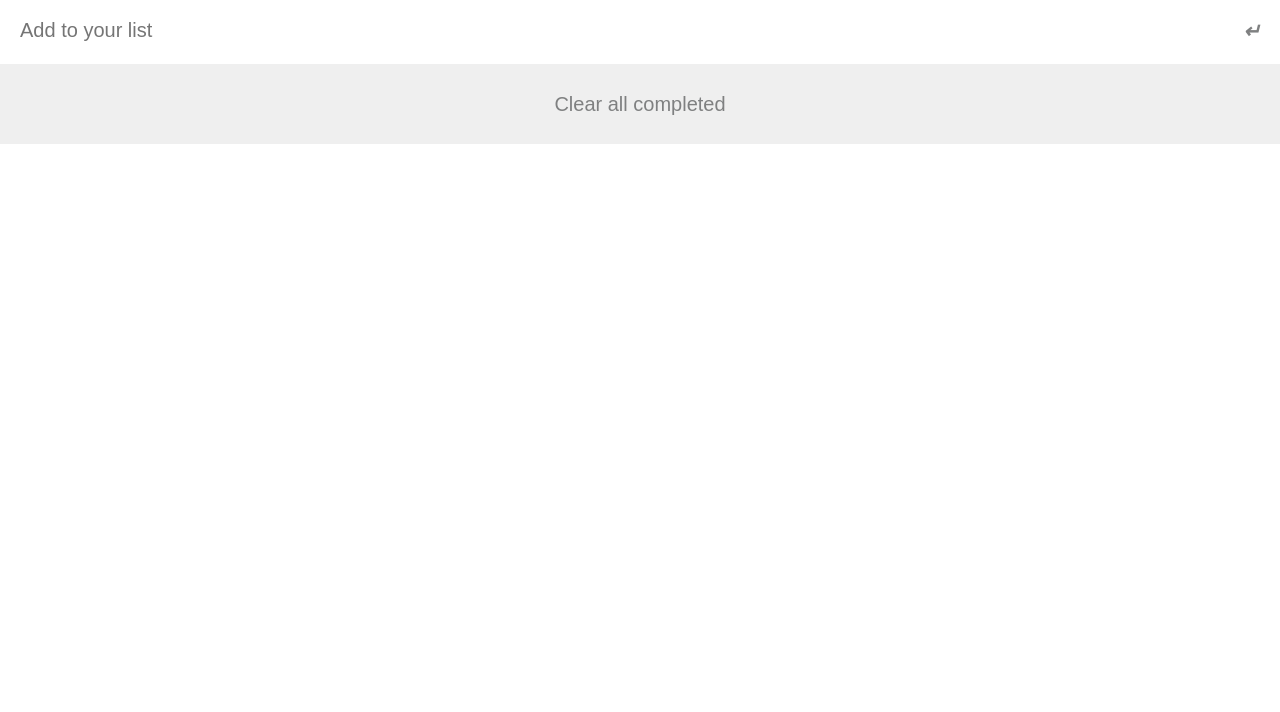
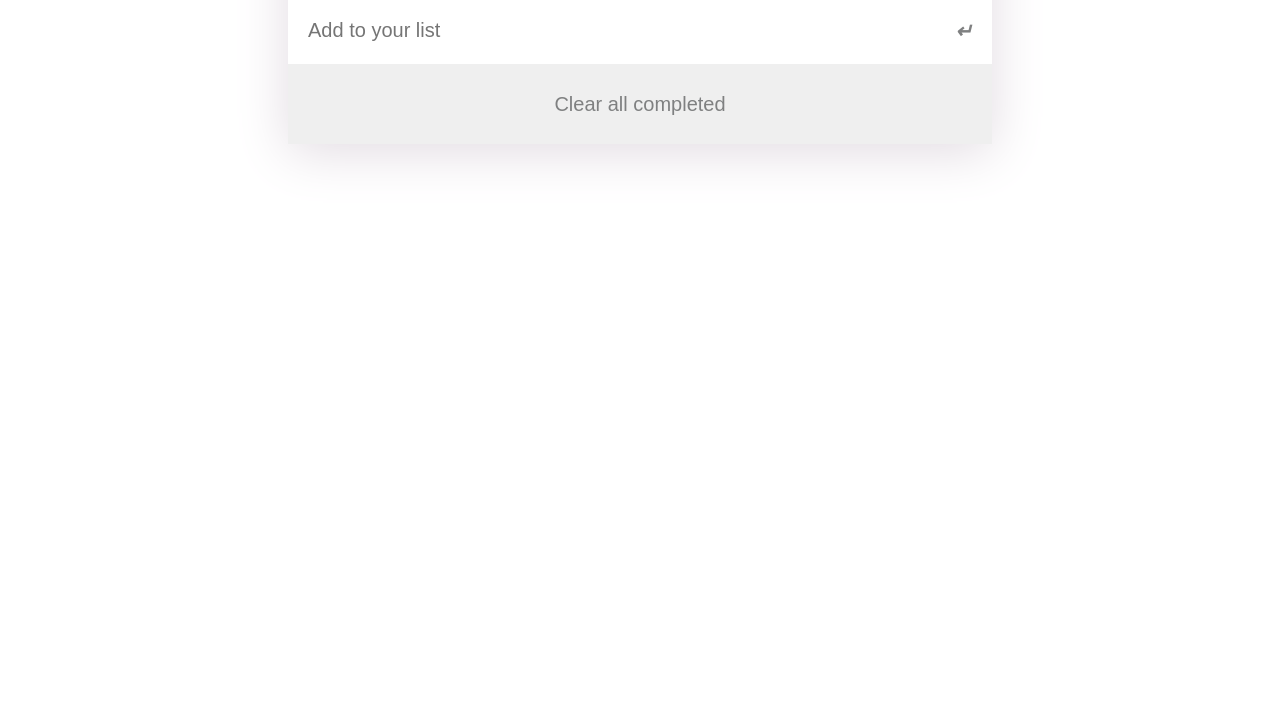
Before and after one commit to pasytchangwa/To-Do-List-Project, a website built with webpack: page src/index.html in a window 1280 px wide. Shown: the part 88-800 px from the top of the page. Built offline with nearby package versions, Linux system fonts and the light colour scheme.

Commit message:
Add wrapper

```diff
--- a/src/index.html
+++ b/src/index.html
@@ -8,6 +8,7 @@
     <link rel="stylesheet" href="https://cdnjs.cloudflare.com/ajax/libs/font-awesome/5.14.0/css/all.min.css"/>
    </head>
    <body>
+     <div class="wrapper">
        <div class="header">
          <h1>Today's To Do</h1>
          <i class="fas fa-sync-alt sync"></i>
@@ -20,5 +21,6 @@
 
        </ul>
        <button id="delcompleted">Clear all completed</button>
+     </div>
    </body>
  </html>
--- a/src/style.css
+++ b/src/style.css
@@ -11,6 +11,14 @@ body {
   width: 100%;
   height: 100%;
   background-color: white;
+}
+
+.wrapper {
+  overflow-x: hidden;
+  max-width: 55vw;
+  box-shadow: 0 8px 50px rgb(226, 219, 226);
+  margin: auto;
+  align-self: center;
 }
 
 .header {
```
Also changed, not shown: dist/index.html, dist/main.js. Lines whose indentation alone changed are shown as unchanged.
